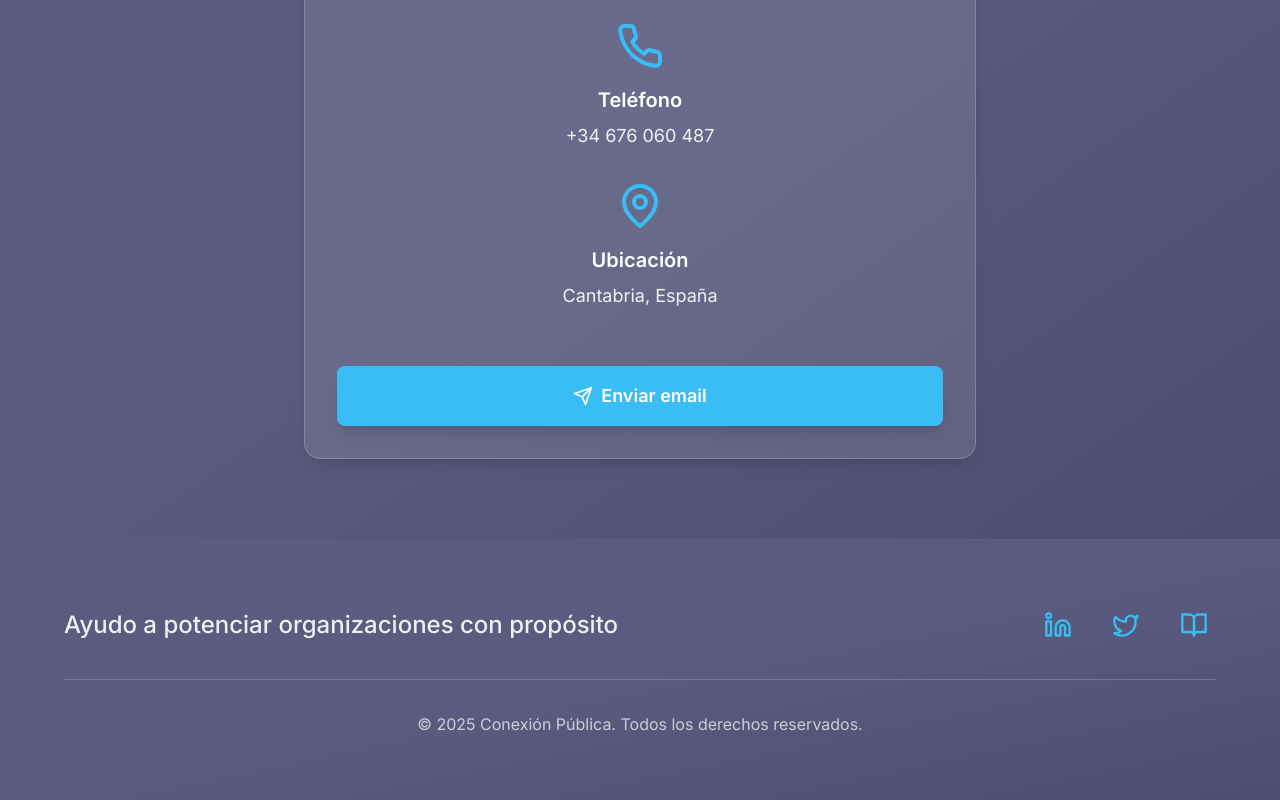
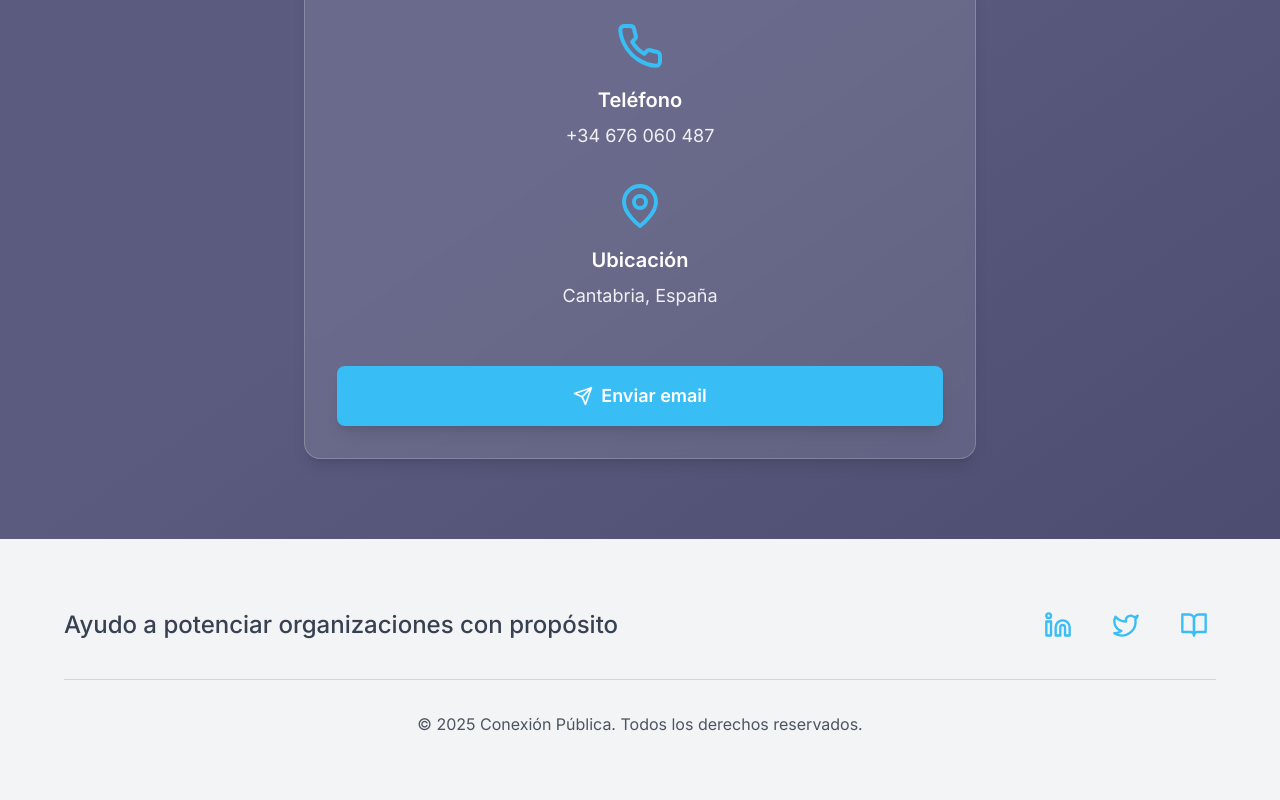
Before and after one commit to osanemeterio/oscarsanemeterio, a React (Vite) app: page / in a window 1280 px wide. Shown: the part 5458-6258 px from the top of the page. Built offline with nearby package versions, Linux system fonts and the light colour scheme.

Commit message:
Change footer background to lighter color for better separation

```diff
--- a/src/pages/Home.tsx
+++ b/src/pages/Home.tsx
@@ -480,12 +480,11 @@ function App() {
       </section>
 
       {/* Footer */}
-      <footer className="bg-[#5a5b7f] text-white py-16 px-4 relative overflow-hidden">
-        <div className="absolute inset-0 bg-gradient-to-br from-[#5a5b7f] via-[#5a5b7f] to-[#4a4b6f] opacity-90"></div>
+      <footer className="bg-gray-100 text-gray-800 py-16 px-4">
         <div className="max-w-6xl mx-auto relative z-10">
           <div className="flex flex-col md:flex-row justify-between items-center mb-8">
             <div className="mb-8 md:mb-0 text-center md:text-left">
-              <p className="text-white/90 text-xl md:text-2xl font-medium">
+              <p className="text-gray-700 text-xl md:text-2xl font-medium">
                 Ayudo a potenciar organizaciones con propósito
               </p>
             </div>
@@ -494,7 +493,7 @@ function App() {
                 href="https://www.linkedin.com/in/osanemeterio/"
                 target="_blank"
                 rel="noopener noreferrer"
-                className="text-[#39bdf5] hover:text-white transition-colors duration-300 p-2 rounded-lg hover:bg-white/10"
+                className="text-[#39bdf5] hover:text-[#5a5b7f] transition-colors duration-300 p-2 rounded-lg hover:bg-gray-200"
               >
                 <Linkedin className="w-7 h-7" />
               </a>
@@ -502,7 +501,7 @@ function App() {
                 href="https://twitter.com/osanemeterio"
                 target="_blank"
                 rel="noopener noreferrer"
-                className="text-[#39bdf5] hover:text-white transition-colors duration-300 p-2 rounded-lg hover:bg-white/10"
+                className="text-[#39bdf5] hover:text-[#5a5b7f] transition-colors duration-300 p-2 rounded-lg hover:bg-gray-200"
               >
                 <Twitter className="w-7 h-7" />
               </a>
@@ -510,13 +509,13 @@ function App() {
                 href="https://osanemeterio.substack.com/"
                 target="_blank"
                 rel="noopener noreferrer"
-                className="text-[#39bdf5] hover:text-white transition-colors duration-300 p-2 rounded-lg hover:bg-white/10"
+                className="text-[#39bdf5] hover:text-[#5a5b7f] transition-colors duration-300 p-2 rounded-lg hover:bg-gray-200"
               >
                 <BookOpen className="w-7 h-7" />
               </a>
             </div>
           </div>
-          <div className="border-t border-white/20 pt-8 text-center text-white/70">
+          <div className="border-t border-gray-300 pt-8 text-center text-gray-600">
             © 2025 Conexión Pública. Todos los derechos reservados.
           </div>
         </div>
```
